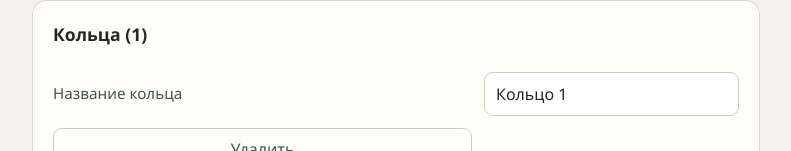
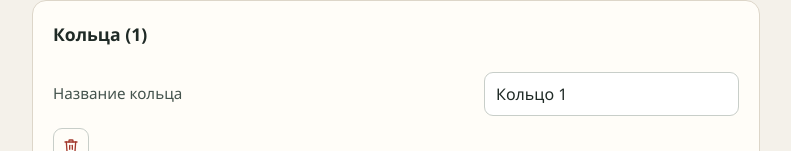
Before and after one commit to molotilkin1/raskladka, a React (Vite) app: page / in a window 1280 px wide. Both pictures are taken after typing "Sample", "2020-01-15" into the empty fields and a click on the button "Создать поход". Shown: the part 649-800 px from the top of the page, without its empty margins (244-1035 px from the left). Built offline with nearby package versions, Linux system fonts and the light colour scheme.

Commit message:
fix: rings delete as trash icon

```diff
--- a/src/index.css
+++ b/src/index.css
@@ -192,6 +192,25 @@ input:focus-visible {
   border-radius: 9px;
 }
 
+.ring-delete-button {
+  display: inline-flex;
+  align-items: center;
+  justify-content: center;
+  width: 36px;
+  height: 36px;
+  padding: 0;
+  color: #a3382c;
+  background: #fffdf8;
+  border: 1px solid #c8cec9;
+  border-radius: 9px;
+  cursor: pointer;
+}
+
+.ring-delete-button:hover {
+  border-color: #a3382c;
+  background: #fbe4df;
+}
+
 .ring-days-row {
   display: grid;
   grid-template-columns: repeat(2, minmax(0, 1fr)) auto;
--- a/src/ui/RingsPanel.tsx
+++ b/src/ui/RingsPanel.tsx
@@ -64,11 +64,27 @@ export function RingsPanel({ trip, onChange }: RingsPanelProps) {
                 />
                 <button
                   type="button"
-                  className="secondary"
+                  className="ring-delete-button"
                   aria-label={`Удалить кольцо ${ring.title}`}
                   onClick={() => commit(rings.filter((item) => item.id !== ring.id))}
                 >
-                  Удалить
+                  <svg
+                    width="16"
+                    height="16"
+                    viewBox="0 0 24 24"
+                    fill="none"
+                    stroke="currentColor"
+                    strokeWidth="2"
+                    strokeLinecap="round"
+                    strokeLinejoin="round"
+                    aria-hidden="true"
+                  >
+                    <polyline points="3 6 5 6 21 6" />
+                    <path d="M19 6l-1 14a2 2 0 0 1-2 2H8a2 2 0 0 1-2-2L5 6" />
+                    <path d="M10 11v6" />
+                    <path d="M14 11v6" />
+                    <path d="M9 6V4a1 1 0 0 1 1-1h4a1 1 0 0 1 1 1v2" />
+                  </svg>
                 </button>
               </div>
 
```
